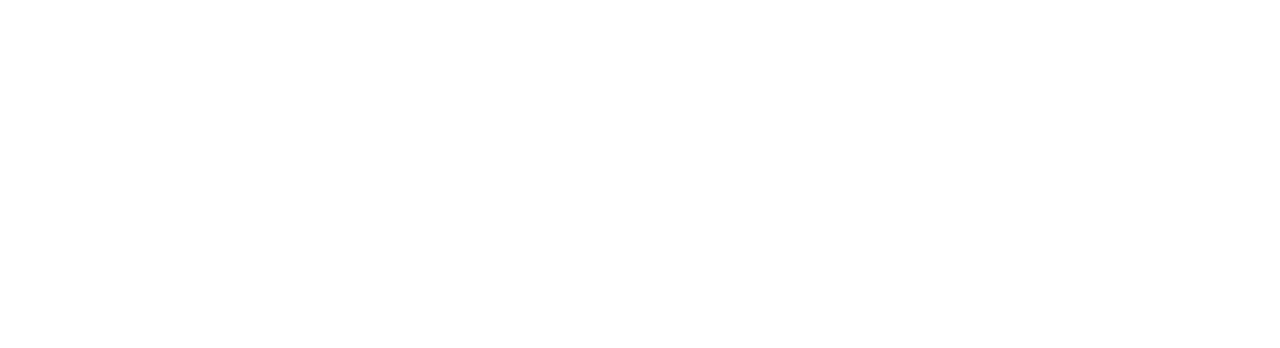
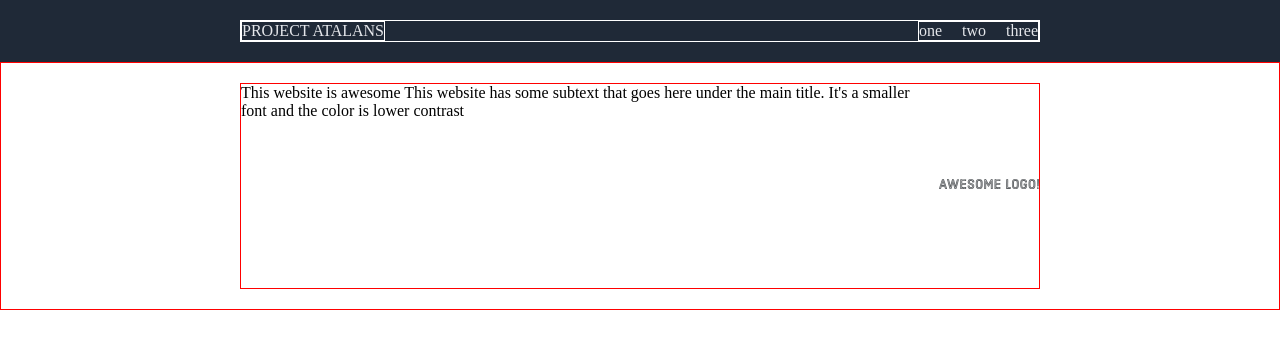
Before and after one commit to thedcollins/project-atalans, a plain HTML site: page index.html in a window 1280 px wide. Drawn offline with Linux system fonts and the light colour scheme.

Commit message:
Add menu and header container with ccs

```diff
--- a/index.html
+++ b/index.html
@@ -5,8 +5,26 @@
     <meta http-equiv="X-UA-Compatible" content="IE=edge">
     <meta name="viewport" content="width=device-width, initial-scale=1.0">
     <title>Project Atalans</title>
+    <link rel='stylesheet' href='style.css'/>
 </head>
 <body>
-
+    <div class='menu-container'>
+        <div class='menu'>
+            <div class='logo'>PROJECT ATALANS</div>
+            <div class='links'>
+                <div class='one'>one</div>
+                <div class='two'>two</div>
+                <div class='three'>three</div>
+            </div>
+        </div>
+      </div>
+      <div class='header-container'>
+        <div class='header'>
+          <div class='some-text'>This website is awesome This website has some subtext
+            that goes here under the main title. It's a smaller font and the color is
+            lower contrast </div>
+          <div class='some-picture'><img src='images/awesome-logo.svg'width="100" height="200"></div>
+        </div>
+      </div>
 </body>
 </html>
--- a/style.css
+++ b/style.css
@@ -0,0 +1,45 @@
+* {
+    margin: 0;
+    padding: 0;
+    box-sizing: border-box;
+  }
+  .menu-container {
+    color: #E5E7EB;
+    background-color: #1F2937;
+    padding: 20px 20px;
+    display: flex;
+    justify-content: center;
+  }
+  .logo{
+    border: 1px solid #fff;
+    display: flex;
+    justify-content: flex-start;
+  }
+  .menu {
+    border: 1px solid #fff;  /* For debugging */
+    width: 800px;
+    display: flex;
+    justify-content: space-between;
+  }
+  .links {
+    border: 1px solid #fff;
+    display: flex;
+    justify-content: flex-end;
+  }
+  .two,
+  .three{
+    margin-left: 20px;
+  }
+  .header-container {
+    border: 1px solid red;
+    padding: 20px 20px;
+    display: flex;
+    justify-content: center;
+  }
+
+  .header {
+    border: 1px solid red;
+    width: 800px;
+    display: flex;
+    justify-content: space-between;
+  }
```
Also changed, not shown: images/awesome-logo.svg (added), images/five.svg (added), images/four.svg (added), images/one.svg (added), images/social-icons.svg (added), images/three.svg (added), images/two.svg (added).
